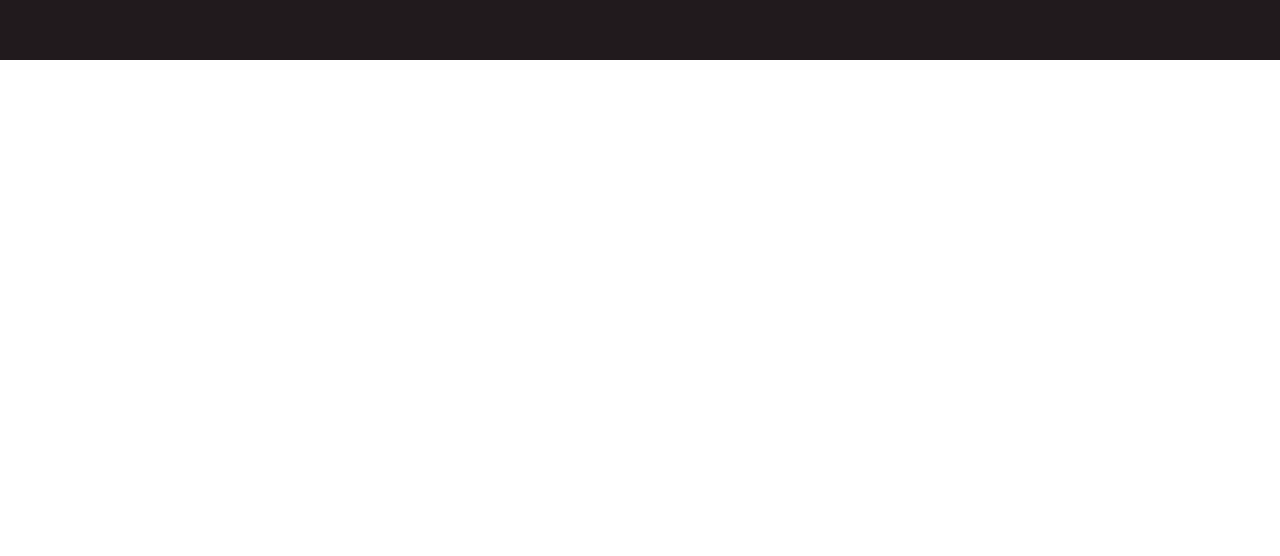
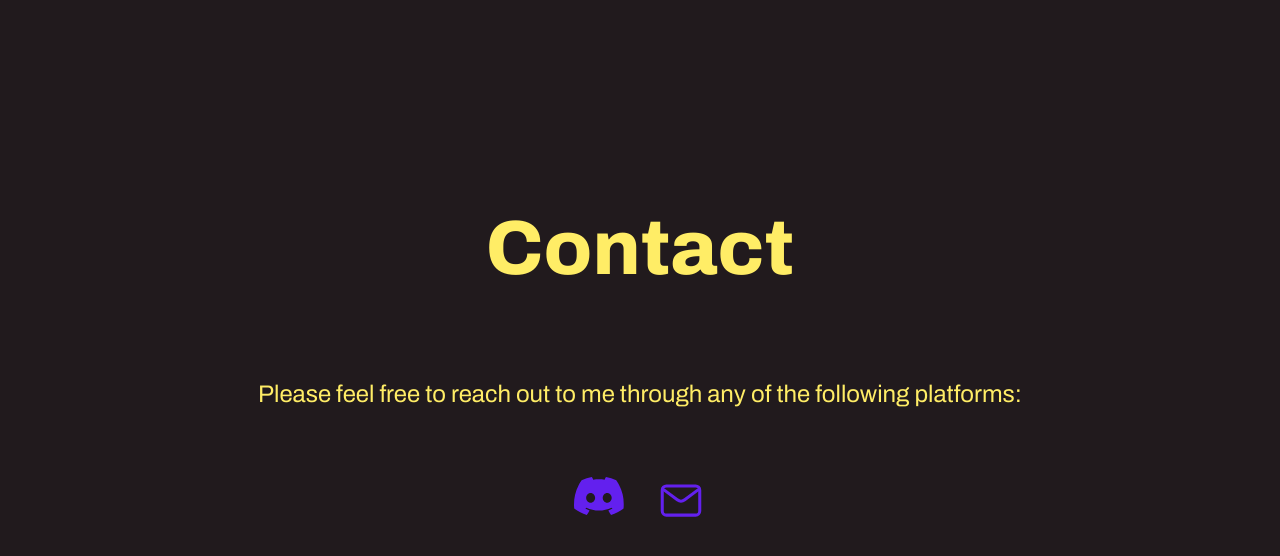
Before and after one commit to StepCode3630/Portfolio, a Vue app: page / in a window 1280 px wide. Shown: the part 2563-3119 px from the top of the page. Before the commit the page ends 2623 px from the top, so only its background shows below. Built offline with nearby package versions, Linux system fonts and the light colour scheme; no server answers.

Commit message:
feat: page of contact

```diff
--- a/src/App.vue
+++ b/src/App.vue
@@ -3,6 +3,7 @@
 import Home from './components/Home.vue'
 import AboutMe from './components/AboutMe.vue'
 import MyProjects from './components/MyProjects.vue';
+import Contact from './components/Contact.vue';
 </script>
 
 <template>
@@ -17,6 +18,7 @@
   <div>
     <AboutMe />
     <MyProjects />
+    <Contact />
   </div>
   <main></main>
 </template>
--- /dev/null
+++ b/src/components/Contact.vue
@@ -0,0 +1,61 @@
+<script setup>
+
+</script>
+<template>
+
+
+    <div class="projectsContainer">
+        <h2>Contact</h2>
+        <p>Please feel free to reach out to me through any of the following platforms:</p>
+        <br />
+        <div class="contact-links">
+            <a href="https://discord.com/users/928364949800108082" target="_blank" rel="noopener noreferrer"><img
+                    src="/src/assets/icons/Discord-Symbol-Blurple.svg" alt="Discord" /></a>
+            <a href="mailto:example@email.com"><img src="/src/assets/icons/email-svgrepo-com.svg" alt="Email" /></a>
+        </div>
+
+
+    </div>
+
+</template>
+<style scoped>
+.projectsContainer {
+    background-color: var(--color-black);
+    min-height: 50vh;
+    padding: 8rem 2rem;
+}
+
+
+h2 {
+    color: var(--color-yellow);
+    font-size: clamp(3rem, 6vw, 5rem);
+    font-weight: 800;
+    margin-bottom: 4rem;
+    text-align: center;
+}
+
+h3 {
+    color: var(--color-yellow);
+    font-size: 2.5rem;
+    font-weight: bold;
+}
+
+p {
+    color: var(--color-yellow);
+    font-size: 1.5rem;
+    text-align: center;
+    margin-bottom: 2rem;
+}
+
+.contact-links {
+    display: flex;
+    justify-content: center;
+    gap: 2rem;
+}
+
+.contact-links img {
+    width: 50px;
+    height: 50px;
+    transition: transform 0.3s ease;
+}
+</style>
```
Also changed, not shown: src/assets/icons/Discord-Symbol-Blurple.svg, src/assets/icons/email-svgrepo-com.svg (added).
